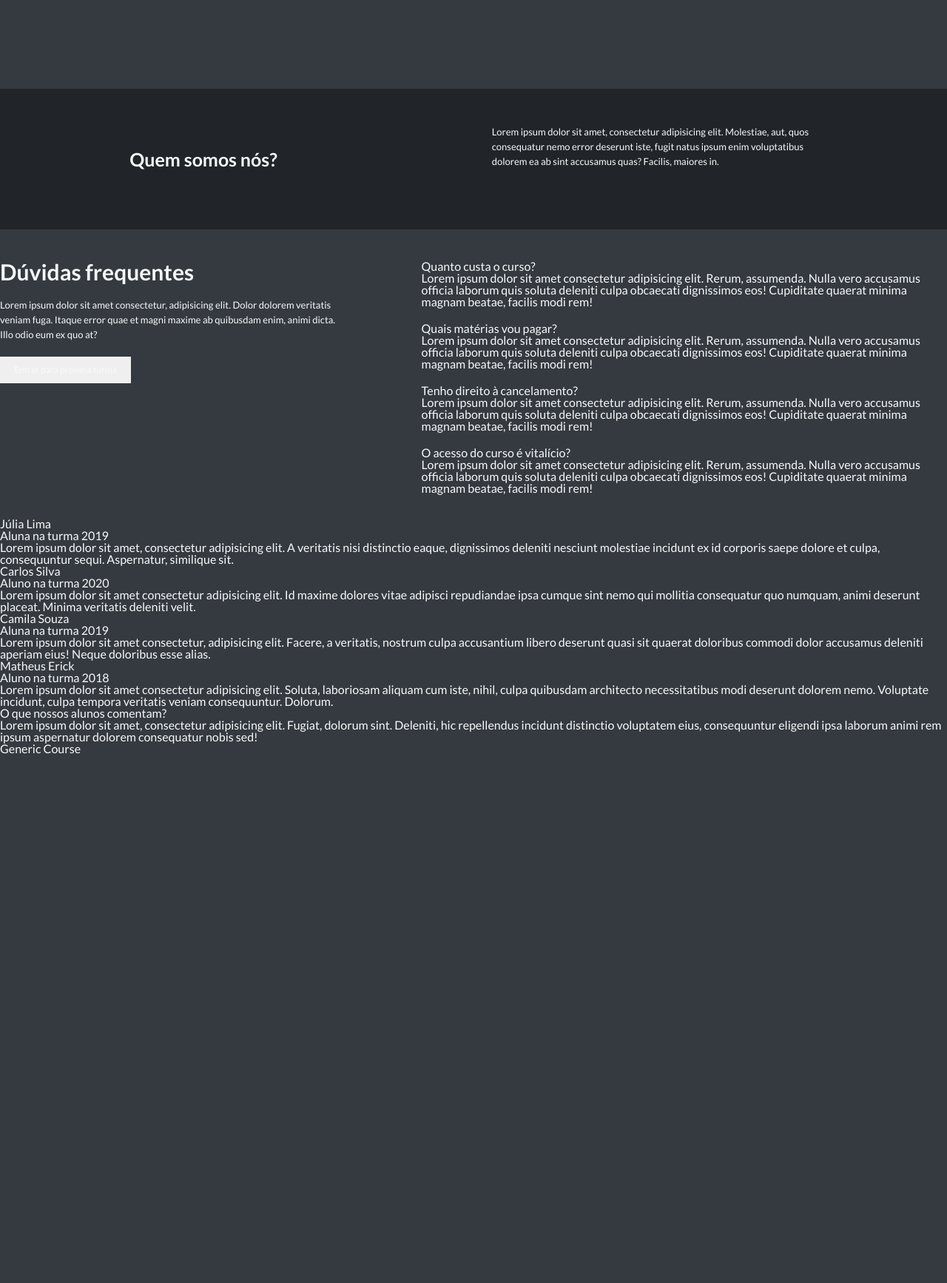
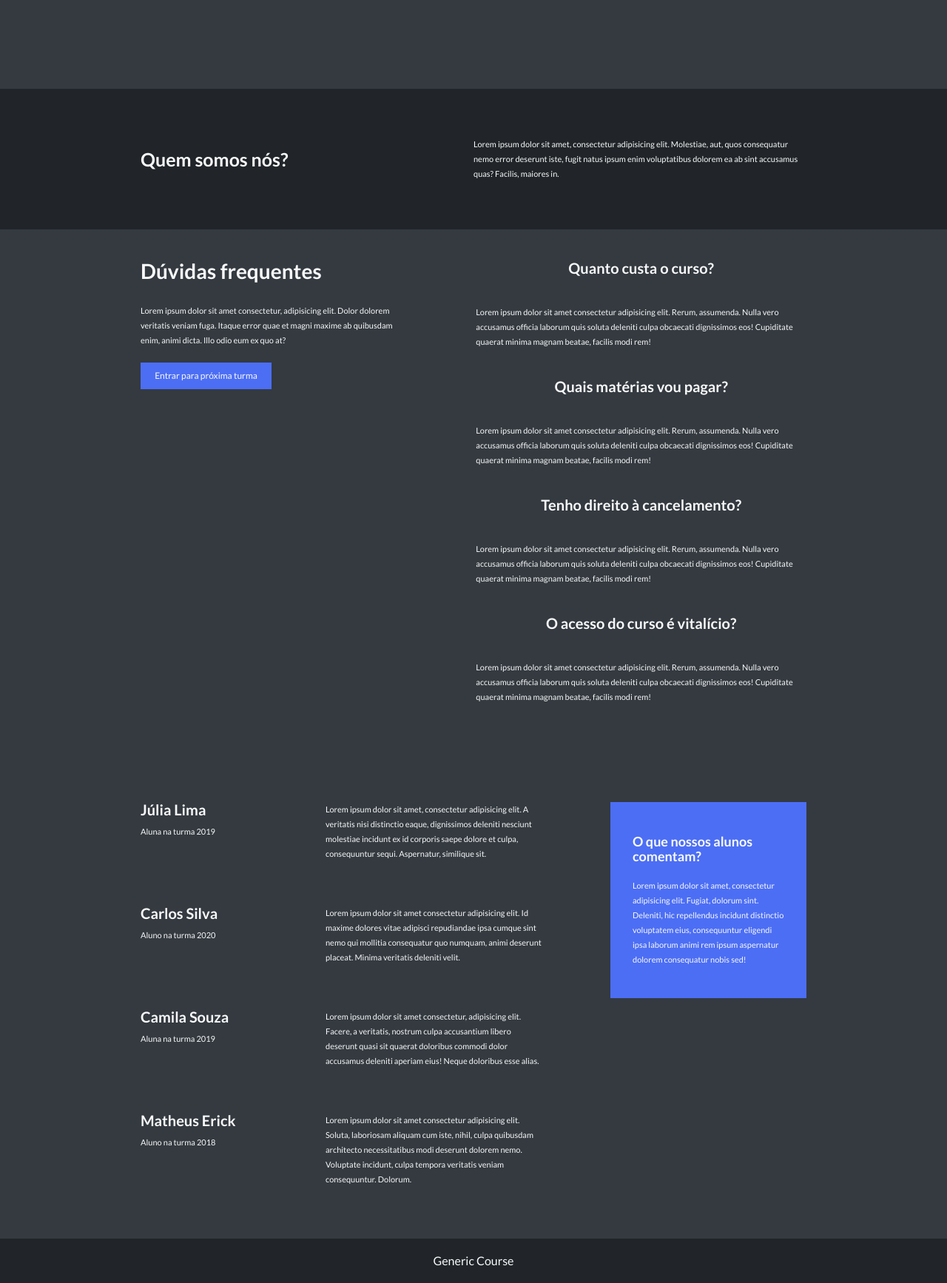
Before and after one commit to maxyuri99/m2-criando-site-institucional-generico-max, a plain HTML site: page index.html in a window 1280 px wide. Shown: the part 680-2414 px from the top of the page at 74% size. Before the commit the page ends 1701 px from the top, so only its background shows below. Drawn offline with Linux system fonts and the light colour scheme.

Commit message:
Ultimo Commit

```diff
--- a/index.html
+++ b/index.html
@@ -21,69 +21,82 @@
 
 <body>
     <header class="header__container">
+        <section class="aline-text__container">
             <p class="header__title">Generic Course</p>
             <button class="subscribe__button subscribe__button--header">Entrar para a próxima turma</button>
+        </section>
     </header>
     <main class="main__container">
-        <div class="first-text__container">
-            <h1 class="first-text__title">Desenvolvendo <span class="first-text__title--highlight">suas</span> próximas
+        <section class="aline-text__container first-text__container">
+            <h1 class="first-text__title">Desenvolvendo <span class="first-text__title--highlight">suas</span>
+                próximas
                 habilidades</h1>
             <p>Lorem ipsum dolor sit, amet consectetur adipisicing elit. Quos autem fuga accusantium sunt ratione
                 pariatur eius laborum exercitationem accusamus illum laudantium, similique dolor, suscipit iste!
                 Mollitia iure temporibus nam eligendi!</p>
             <button class="first-text__button">Sobre nós</button>
-        </div>
+        </section>
         <section class="second-text__container">
+            <section class="aline-text__container">
                 <section class="second-text__section--title">
                     <h2 class="second-text__title">Quem somos nós?</h2>
                 </section>
                 <section class="second-text__section--text">
-                <p class="second-text__text">Lorem ipsum dolor sit amet, consectetur adipisicing elit. Molestiae, aut,
+                    <p class="second-text__text">Lorem ipsum dolor sit amet, consectetur adipisicing elit. Molestiae,
+                        aut,
                         quos consequatur nemo
                         error
                         deserunt iste, fugit natus ipsum enim voluptatibus dolorem ea ab sint accusamus quas? Facilis,
                         maiores in.</p>
                 </section>
             </section>
-        <section class="faq__container">
-            <div class="faq-title__container">
+        </section>
+        <section class="aline-text__container faq__container">
+            <section class="faq-title__container">
                 <h2 class="faq-title__title">Dúvidas frequentes</h2>
-                <p>Lorem ipsum dolor sit amet consectetur, adipisicing elit. Dolor dolorem veritatis veniam fuga. Itaque
+                <p>Lorem ipsum dolor sit amet consectetur, adipisicing elit. Dolor dolorem veritatis veniam fuga.
+                    Itaque
                     error quae et magni maxime ab quibusdam enim, animi dicta. Illo odio eum ex quo at?</p>
                 <button class="subscribe__button subscribe__button--main">Entrar para próxima turma</button>
-            </div>
-            <div class="faq-text__container">
+            </section>
+            <section class="faq-text__container">
                 <span>
                     <h3>Quanto custa o curso?</h3>
-                    <p>Lorem ipsum dolor sit amet consectetur adipisicing elit. Rerum, assumenda. Nulla vero accusamus
-                        officia laborum quis soluta deleniti culpa obcaecati dignissimos eos! Cupiditate quaerat minima
+                    <p>Lorem ipsum dolor sit amet consectetur adipisicing elit. Rerum, assumenda. Nulla vero
+                        accusamus
+                        officia laborum quis soluta deleniti culpa obcaecati dignissimos eos! Cupiditate quaerat
+                        minima
                         magnam beatae, facilis modi rem!</p>
                 </span>
                 <span>
                     <h3>Quais matérias vou pagar?</h3>
-                    <p>Lorem ipsum dolor sit amet consectetur adipisicing elit. Rerum, assumenda. Nulla vero accusamus
-                        officia laborum quis soluta deleniti culpa obcaecati dignissimos eos! Cupiditate quaerat minima
+                    <p>Lorem ipsum dolor sit amet consectetur adipisicing elit. Rerum, assumenda. Nulla vero
+                        accusamus
+                        officia laborum quis soluta deleniti culpa obcaecati dignissimos eos! Cupiditate quaerat
+                        minima
                         magnam beatae, facilis modi rem!</p>
                 </span>
                 <span>
                     <h3>Tenho direito à cancelamento?</h3>
-                    <p>Lorem ipsum dolor sit amet consectetur adipisicing elit. Rerum, assumenda. Nulla vero accusamus
-                        officia laborum quis soluta deleniti culpa obcaecati dignissimos eos! Cupiditate quaerat minima
+                    <p>Lorem ipsum dolor sit amet consectetur adipisicing elit. Rerum, assumenda. Nulla vero
+                        accusamus
+                        officia laborum quis soluta deleniti culpa obcaecati dignissimos eos! Cupiditate quaerat
+                        minima
                         magnam beatae, facilis modi rem!</p>
                 </span>
                 <span>
                     <h3>O acesso do curso é vitalício?</h3>
-                    <p>Lorem ipsum dolor sit amet consectetur adipisicing elit. Rerum, assumenda. Nulla vero accusamus
-                        officia laborum quis soluta deleniti culpa obcaecati dignissimos eos! Cupiditate quaerat minima
+                    <p>Lorem ipsum dolor sit amet consectetur adipisicing elit. Rerum, assumenda. Nulla vero
+                        accusamus
+                        officia laborum quis soluta deleniti culpa obcaecati dignissimos eos! Cupiditate quaerat
+                        minima
                         magnam beatae, facilis modi rem!</p>
                 </span>
-            </div>
             </section>
-        <section class="testimonial__container">
-            <div class="testimonial-list__container">
+        </section>
+        <section class="aline-text__container testimonial__container">
             <ul class="testimonial-text-list__container">
                 <li class="testimonial-list__item">
-                        <div>
                     <span>
                         <h3>Júlia Lima</h3>
                         <p>Aluna na turma 2019</p>
@@ -91,10 +104,8 @@
                     <p>Lorem ipsum dolor sit amet, consectetur adipisicing elit. A veritatis nisi distinctio
                         eaque, dignissimos deleniti nesciunt molestiae incidunt ex id corporis saepe dolore et
                         culpa, consequuntur sequi. Aspernatur, similique sit.</p>
-                        </div>
                 </li>
                 <li class="testimonial-list__item">
-                        <div>
                     <span>
                         <h3>Carlos Silva</h3>
                         <p>Aluno na turma 2020</p>
@@ -102,10 +113,8 @@
                     <p>Lorem ipsum dolor sit amet consectetur adipisicing elit. Id maxime dolores vitae adipisci
                         repudiandae ipsa cumque sint nemo qui mollitia consequatur quo numquam, animi deserunt
                         placeat. Minima veritatis deleniti velit.</p>
-                        </div>
                 </li>
                 <li class="testimonial-list__item">
-                        <div>
                     <span>
                         <h3>Camila Souza</h3>
                         <p>Aluna na turma 2019</p>
@@ -113,10 +122,8 @@
                     <p>Lorem ipsum dolor sit amet consectetur, adipisicing elit. Facere, a veritatis, nostrum
                         culpa accusantium libero deserunt quasi sit quaerat doloribus commodi dolor accusamus
                         deleniti aperiam eius! Neque doloribus esse alias.</p>
-                        </div>
                 </li>
                 <li class="testimonial-list__item">
-                        <div>
                     <span>
                         <h3>Matheus Erick</h3>
                         <p>Aluno na turma 2018</p>
@@ -124,16 +131,17 @@
                     <p>Lorem ipsum dolor sit amet consectetur adipisicing elit. Soluta, laboriosam aliquam cum
                         iste, nihil, culpa quibusdam architecto necessitatibus modi deserunt dolorem nemo.
                         Voluptate incidunt, culpa tempora veritatis veniam consequuntur. Dolorum.</p>
-                        </div>
                 </li>
             </ul>
-            </div>
-            <div class="testimonial-quote__container">
+            <section class="testimonial-quote__container">
+                <section class="testimonial-quote__section">
                     <h2>O que nossos alunos comentam?</h2>
                     <p>Lorem ipsum dolor sit amet, consectetur adipisicing elit. Fugiat, dolorum sint. Deleniti, hic
-                    repellendus incidunt distinctio voluptatem eius, consequuntur eligendi ipsa laborum animi rem ipsum
+                        repellendus incidunt distinctio voluptatem eius, consequuntur eligendi ipsa laborum animi rem
+                        ipsum
                         aspernatur dolorem consequatur nobis sed!</p>
-            </div>
+                </section>
+            </section>
         </section>
     </main>
     <footer class="footer__container">
@@ -141,14 +149,16 @@
     </footer>
 
     <dialog class="modal__controller">
-        <div class="modal__container">
+        <section class="modal__container">
+            <section class="modal-cadastro__section">
                 <h4 class="modal__title">Cadastro</h4>
                 <button class="modal__close">X</button>
+            </section>
             <p class="modal__text">Lorem Ipsum is simply dummy text of the printing and typesetting industry. Lorem
                 Ipsum has been the industry's standard dummy text ever since the 1500s</p>
-            <input type="email" class="modal_input" placeholder="Digitar email" required>
-            <button>Entrar na lista para próxima turma</button>
-        </div>
+            <input type="modal-email__input" class="modal_input" placeholder="Digitar email" required>
+            <button class="subscribe__button modal__button">Entrar na lista para próxima turma</button>
+        </section>
     </dialog>
 
     <script src="./src/scripts/script.js"></script>
--- a/src/styles/globalStyles.css
+++ b/src/styles/globalStyles.css
@@ -1,29 +1,33 @@
 :root {
     --background: #343a40;
     --background-secondary: #212529;
+    --background-third: #191C1F;
     --primary: #4C6EF5;
     --button-hover: #364FC7;
     --text-primary: #f8f9fa;
     --text-secondary: #adb5bd;
     --text-secondary-clearer: #ced4da;
     --shadow: 0 4px 40px -20px #212529;
+
     --font-primary: 'Lato', sans-serif;
+
     --padding-default: 14px 26px;
+    --font-size-p: 11px;
 }
 
-::backdrop{
-    --background-color: rgba (0,0,0,0.6)
+::backdrop {
+    --background-color: rgba (0, 0, 0, 0.6);
 }
 
-body{
+body {
     background-color: var(--background);
     color: var(--text-primary);
 
     font-family: var(--font-primary);
 }
 
-.header__container{
-    height: 55px;
+.header__container {
+    height: 60px;
     width: 100vw;
 
     background-color: var(--background-secondary);
@@ -37,11 +41,13 @@ body{
     position: fixed;
     top: 0;
     left: 0;
+
     z-index: 9999;
+
     gap: 100px;
 }
 
-.header__title{
+.header__title {
     color: var(--text-primary);
 
     font-size: 17px;
@@ -49,22 +55,39 @@ body{
     line-height: 44px;
 }
 
+.footer__container {
+    margin-top: 70px;
+
+    display: flex;
+    flex-direction: column;
+    justify-content: center;
+    align-items: center;
+
+    position: absolute;
+    width: 100vw;
+    height: 60px;
+    left: 0px;
+
+    background: var(--background-secondary);
+}
+
 input {
     background-color: var(--background);
+    color: var(--text-secondary);
 
     padding: var(--padding-default);
-    color: var(--text-secondary);
 }
 
 input:focus {
     background-color: var(--background-secondary);
+    border: 1px solid var(--primary);
 }
 
-input:valid{
-    background-color: #191C1F;
+input:valid {
+    background-color: var(--background-third);
 }
 
-.subscribe__button{
+.subscribe__button {
     width: 177px;
     height: 36px;
 
@@ -74,8 +97,27 @@ input:valid{
     font-weight: 400;
 }
 
-.first-text__button:hover, .subscribe__button:hover{
+.first-text__button:hover,
+.subscribe__button:hover {
     background-color: var(--button-hover);
-    border: 0px solid ;
+    border: 0px solid;
     cursor: pointer;
 }
+
+
+.aline-text__container {
+    width: 100%;
+    max-width: 900px;
+
+    display: flex;
+    justify-content: space-between;
+    align-items: center;
+
+    gap: 10%;
+}
+
+p {
+    font-weight: 400;
+    font-size: var(--font-size-p);
+    line-height: 20px;
+}
--- a/src/styles/style.css
+++ b/src/styles/style.css
@@ -5,19 +5,26 @@
 
 .main__container {
     margin-top: 100px;
-    gap: 32px;
+
+
     display: flex;
     flex-direction: column;
     justify-content: center;
+    align-items: center;
+
+    gap: 32px;
 }
 
 .first-text__container {
+    height: calc(100vh - 60px);
+
+    margin-top: -40px;
+
     display: flex;
     flex-direction: column;
     align-items: center;
     justify-content: center;
-    margin-top: -40px;
-    height: calc(100vh - 60px);
+
     overflow-y: auto;
     gap: 25px;
 }
@@ -31,53 +38,51 @@
     color: var(--primary);
 }
 
-.first-text__container > p {
-    font-weight: 400;
-    font-size: 13px;
-    line-height: 150%;
+.first-text__container>p {
     text-align: center;
-    margin-left: 50px;
-    margin-right: 50px;
+    margin-left: 20%;
+    margin-right: 20%;
 }
 
 .first-text__button {
     width: 100px;
     height: 36px;
+
     color: var(--text-primary);
     background-color: var(--primary);
+
     font-size: 12px;
     font-weight: 400;
 }
 
 .second-text__container {
     height: 190px;
+
     background-color: var(--background-secondary);
+
     display: flex;
     align-items: center;
     justify-content: center;
+
     position: absolute;
     top: 100%;
     left: 0;
     right: 0;
+
     z-index: 1;
-    gap: 70px;
+
     overflow: hidden;
-}
-
-.second-text__section--title {
-    display: flex;
-    justify-content: center;
-    align-items: center;
 }
 
 .second-text__section--text {
     height: 50%;
     width: 50%;
+
     display: flex;
     flex-direction: column;
     justify-content: flex-start;
     align-items: flex-start;
-    margin-left: 20px;
+
 }
 
 .second-text__title {
@@ -85,23 +90,21 @@
     font-weight: 600;
     font-size: 25px;
     line-height: 140%;
+
     text-align: start;
 }
 
 .second-text__text {
-    margin-left: 200px;
     font-weight: 400;
-    font-size: 13px;
+    font-size: var(--font-size-p);
     line-height: 20px;
+
     text-align: start;
 }
 
 .faq__container {
-    display: flex;
-    justify-content: space-around;
     align-items: flex-start;
     margin-top: 200px;
-    gap: 100px;
 }
 
 .faq-title__container {
@@ -109,27 +112,194 @@
     flex-direction: column;
     justify-content: flex-start;
     align-items: start;
+
     gap: 20px;
 }
 
-.faq-title__title{
+.faq-title__title {
     font-style: normal;
     font-weight: 600;
-    font-size: 30px;
+    font-size: 28px;
+
     text-align: start;
+}
+
+.faq-title__container>p {
+    text-align: start;
+    margin-top: 10px;
+}
+
+.subscribe__button--main {
+    color: var(--text-primary);
+    background-color: var(--primary);
+
+    font-size: 12px;
+    font-weight: 400;
 }
 
 .faq-text__container {
     display: flex;
     flex-direction: column;
-    justify-content: flex-start;
-    align-items: flex-start;
-    gap: 20px;
+    justify-content: center;
+    align-items: center;
+
+    gap: 40px;
 }
 
-.faq-title__container > p {
-    font-weight: 400;
-    font-size: 13px;
+.faq-text__container>span>h3 {
+    font-weight: 600;
+    font-size: 20px;
+    line-height: 20px;
+
+    text-align: center;
+}
+
+.faq-text__container>span>p {
+    margin-top: 40px;
+
+    text-align: start;
+}
+
+.testimonial__container {
+    margin-top: 100px;
+
+    display: flex;
+    align-items: flex-start;
+}
+
+.testimonial-text-list__container {
+    display: flex;
+    flex-direction: column;
+    justify-content: space-around;
+    align-items: center;
+
+    gap: 60px;
+}
+
+.testimonial-list__item {
+    display: flex;
+    flex-direction: row;
+    justify-content: center;
+}
+
+
+.testimonial-list__item>span>h3 {
+    width: 170px;
+
+    font-weight: 600;
+    font-size: 20px;
+    line-height: 20px;
+
+    text-align: start;
+}
+
+.testimonial-list__item>span>p {
+    margin-top: 10px;
+
+    text-align: start;
+}
+
+.testimonial-list__item>p {
+    width: 80%;
+
+    text-align: start;
+    margin-left: 80px;
+}
+
+.testimonial-quote__container {
+    width: 265px;
+    height: 265px;
+
+    background: var(--primary);
+
+    display: flex;
+    flex-direction: column;
+    justify-content: center;
+    align-items: center;
+
+    gap: 35px;
+
+    flex: none;
+    order: 1;
+    flex-grow: 0;
+}
+
+.testimonial-quote__section {
+    display: flex;
+    flex-direction: column;
+
+    padding: 40px 30px;
+}
+
+.testimonial-quote__section>h2 {
+    font-weight: 600;
+    font-size: 18px;
     line-height: 20px;
     text-align: start;
+
+    margin-bottom: 20px;
 }
+
+.modal__controller {
+    width: 414px;
+    height: 314px;
+
+    padding: 0;
+
+    background-color: var(--background-secondary);
+    border-color: var(--primary);
+
+    box-shadow: var(--shadow);
+
+    color: var(--text-secondary);
+}
+
+.modal__controller::backdrop {
+    background-color: rgba(0, 0, 0, 0.5);
+}
+
+.modal__container {
+    width: 414px;
+    height: 314px;
+
+    padding: 20px;
+
+    display: flex;
+    flex-direction: column;
+    justify-content: space-between;
+
+    box-sizing: border-box;
+}
+
+.modal-cadastro__section {
+    display: flex;
+    justify-content: space-between;
+}
+
+.modal__title {
+    font-weight: 600;
+    font-size: 18px;
+    line-height: 20px;
+
+    color: var(--text-primary);
+}
+
+.modal__close {
+    width: 32px;
+    height: 26px;
+
+    background-color: var(--background);
+    color: var(--text-secondary);
+    border-radius: 10%;
+}
+
+.modal__close:hover {
+    cursor: pointer;
+}
+
+.modal__button {
+    width: 100%;
+    height: 50px;
+
+    background-color: var(--primary);
+}
```
Also changed, not shown: src/scripts/script.js (+10 -10 lines). Lines whose indentation alone changed are shown as unchanged.
